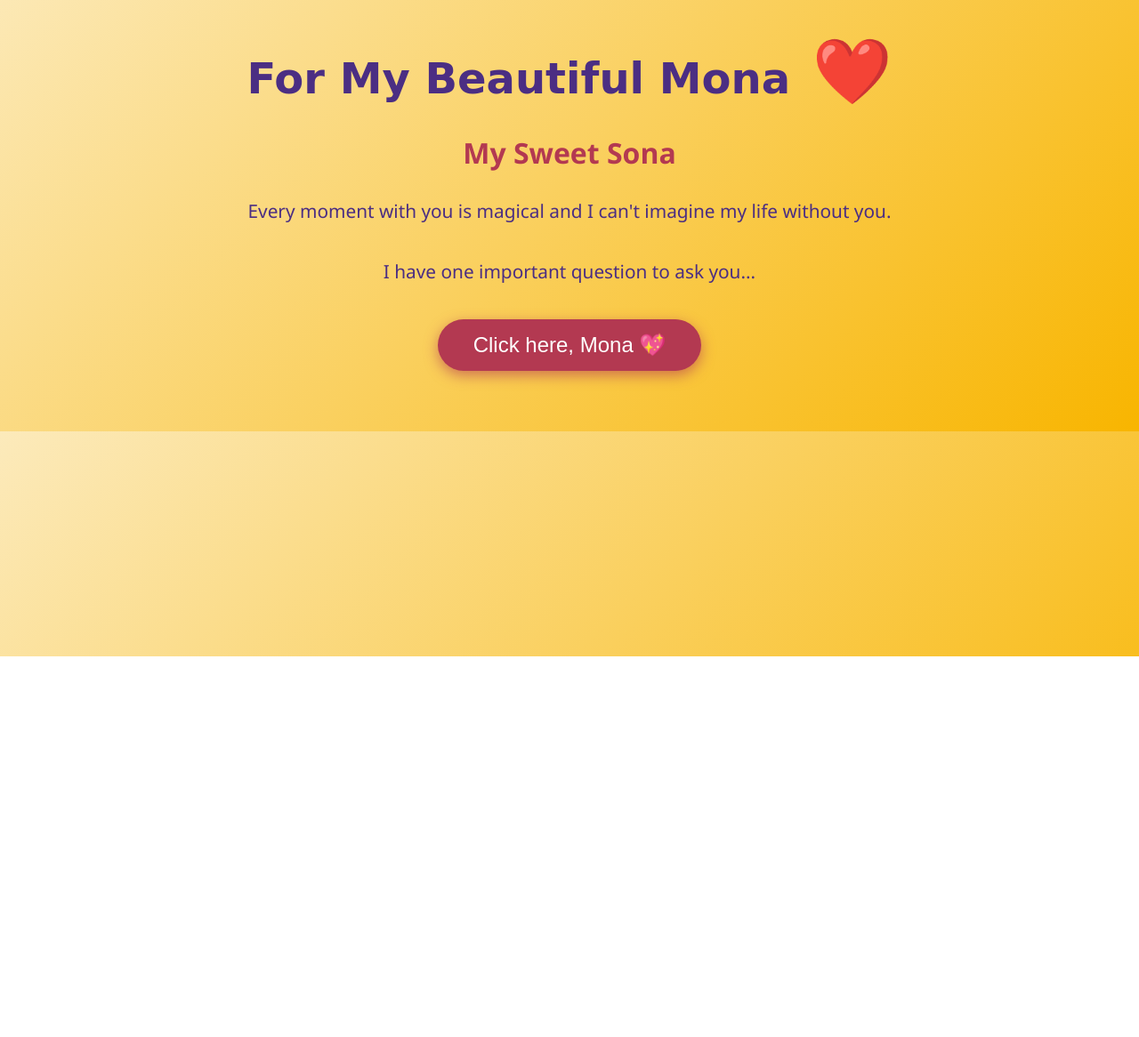
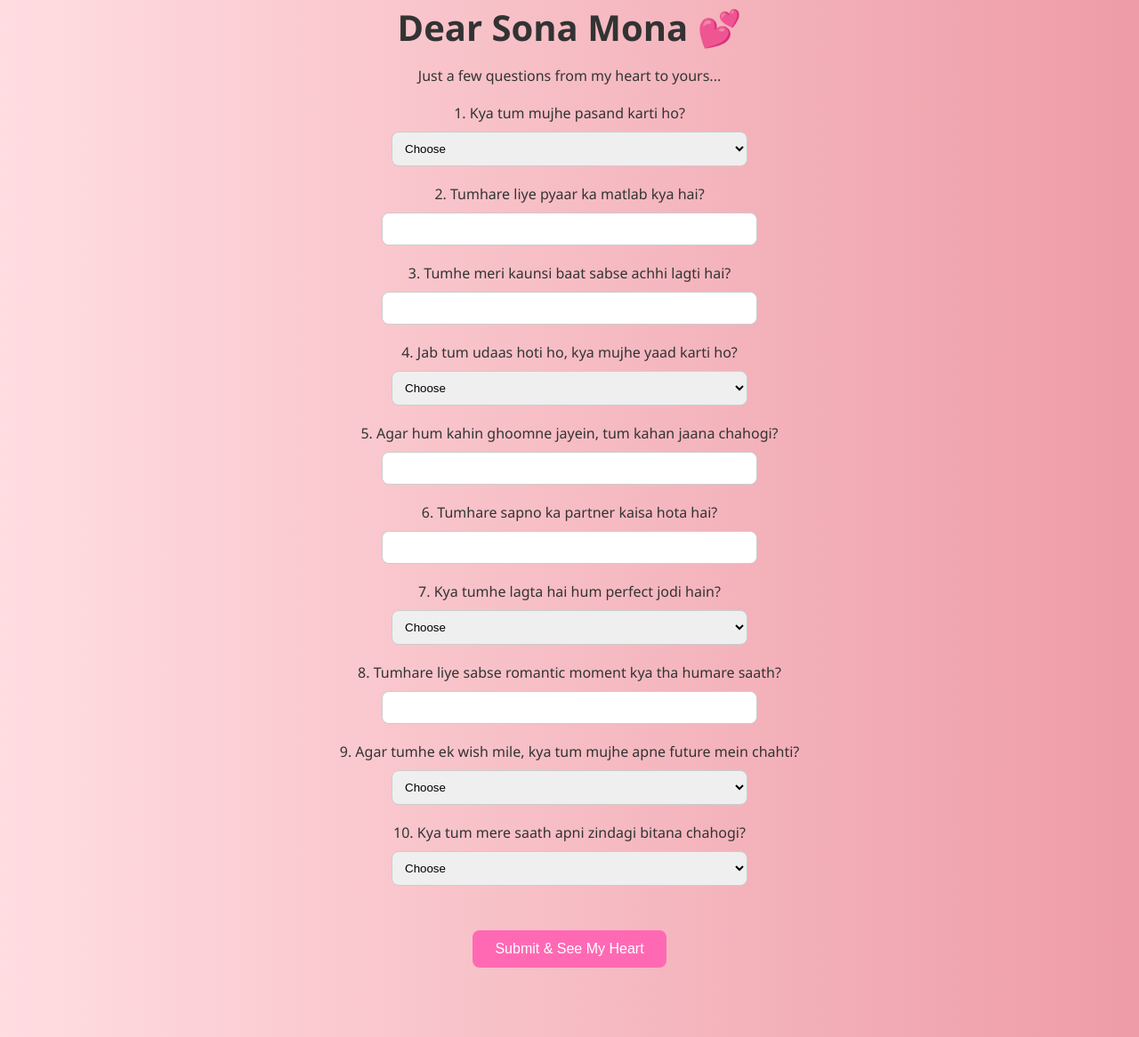
Before and after one commit to anuj9627/Anuj, a plain HTML site: page Index.html in a window 1280 px wide. Shown: the part 62-1228 px from the top of the page at 89% size. Before the commit the page ends 800 px from the top, so only its background shows below. Drawn offline with Linux system fonts and the light colour scheme.

Commit message:
Update Index.html

```diff
--- a/Index.html
+++ b/Index.html
@@ -1,81 +1,135 @@
 <!DOCTYPE html>
 <html lang="en">
 <head>
-    <meta charset="UTF-8" />
-    <meta name="viewport" content="width=device-width, initial-scale=1" />
-    <title>For My Beautiful Mona 💖</title>
+  <meta charset="UTF-8">
+  <title>For Sona Mona 💖</title>
   <style>
     body {
-            background: linear-gradient(135deg, #fceabb, #f8b500);
-            font-family: 'Segoe UI', Tahoma, Geneva, Verdana, sans-serif;
+      font-family: 'Segoe UI', sans-serif;
+      background: linear-gradient(to right, #ffdde1, #ee9ca7);
       text-align: center;
-            padding: 60px 20px;
-            color: #4b2e83;
+      padding: 30px;
+      color: #333;
     }
     h1 {
-            font-size: 3em;
+      font-size: 2.5em;
       margin-bottom: 10px;
-            font-family: 'Brush Script MT', cursive;
     }
-        h2 {
-            font-size: 2em;
-            margin-bottom: 30px;
-            color: #b33951;
+    .question {
+      margin: 20px 0;
     }
-        p {
-            font-size: 1.3em;
-            margin-bottom: 40px;
+    input[type="text"], select {
+      padding: 10px;
+      width: 80%;
+      max-width: 400px;
+      margin-top: 10px;
+      border-radius: 8px;
+      border: 1px solid #ccc;
     }
     button {
-            background-color: #b33951;
+      padding: 12px 25px;
+      font-size: 1em;
+      margin-top: 30px;
+      border: none;
+      border-radius: 8px;
+      background-color: #ff69b4;
       color: white;
+      cursor: pointer;
+    }
+    #result {
+      margin-top: 40px;
       font-size: 1.5em;
-            padding: 15px 40px;
-            border: none;
-            border-radius: 40px;
-            cursor: pointer;
-            box-shadow: 0 5px 15px rgba(179, 57, 81, 0.6);
-            transition: background-color 0.3s ease;
-        }
-        button:hover {
-            background-color: #8a2840;
-        }
-        #proposalMessage {
-            display: none;
-            margin-top: 50px;
-            font-size: 2.2em;
-            font-weight: bold;
-            color: #d90429;
-            animation: heartbeat 1.5s infinite;
-        }
-        @keyframes heartbeat {
-            0%, 100% {transform: scale(1);}
-            50% {transform: scale(1.1);}
-        }
-        .heart {
-            color: #d90429;
-            font-size: 1.5em;
-            animation: beat 1s infinite;
-            margin-left: 8px;
-        }
-        @keyframes beat {
-            0%, 100% {transform: scale(1);}
-            50% {transform: scale(1.3);}
+      color: #d6336c;
     }
   </style>
 </head>
 <body>
-    <h1>For My Beautiful Mona <span class="heart">❤️</span></h1>
-    <h2>My Sweet Sona</h2>
-    <p>Every moment with you is magical and I can't imagine my life without you.</p>
-    <p>I have one important question to ask you...</p>
-    <button onclick="showProposal()">Click here, Mona 💖</button>
-    <div id="proposalMessage">Will you be my girlfriend forever? <span class="heart">💘</span></div>
+  <h1>Dear Sona Mona 💕</h1>
+  <p>Just a few questions from my heart to yours...</p>
+
+  <form id="loveForm">
+    <div class="question">1. Kya tum mujhe pasand karti ho?<br>
+      <select required>
+        <option value="">Choose</option>
+        <option>Haan, bohot zyada</option>
+        <option>Thoda thoda</option>
+        <option>Nahi</option>
+      </select>
+    </div>
+
+    <div class="question">2. Tumhare liye pyaar ka matlab kya hai?<br>
+      <input type="text" required>
+    </div>
+
+    <div class="question">3. Tumhe meri kaunsi baat sabse achhi lagti hai?<br>
+      <input type="text" required>
+    </div>
+
+    <div class="question">4. Jab tum udaas hoti ho, kya mujhe yaad karti ho?<br>
+      <select required>
+        <option value="">Choose</option>
+        <option>Hamesha</option>
+        <option>Kabhi kabhi</option>
+        <option>Nahi</option>
+      </select>
+    </div>
+
+    <div class="question">5. Agar hum kahin ghoomne jayein, tum kahan jaana chahogi?<br>
+      <input type="text" required>
+    </div>
+
+    <div class="question">6. Tumhare sapno ka partner kaisa hota hai?<br>
+      <input type="text" required>
+    </div>
+
+    <div class="question">7. Kya tumhe lagta hai hum perfect jodi hain?<br>
+      <select required>
+        <option value="">Choose</option>
+        <option>Bilkul</option>
+        <option>Shaayad</option>
+        <option>Nahi</option>
+      </select>
+    </div>
+
+    <div class="question">8. Tumhare liye sabse romantic moment kya tha humare saath?<br>
+      <input type="text" required>
+    </div>
+
+    <div class="question">9. Agar tumhe ek wish mile, kya tum mujhe apne future mein chahti?<br>
+      <select required>
+        <option value="">Choose</option>
+        <option>Haan, hamesha</option>
+        <option>Shaayad</option>
+        <option>Nahi</option>
+      </select>
+    </div>
+
+    <div class="question">10. Kya tum mere saath apni zindagi bitana chahogi?<br>
+      <select required>
+        <option value="">Choose</option>
+        <option>Haan, main ready hoon</option>
+        <option>Thoda waqt chahiye</option>
+        <option>Nahi</option>
+      </select>
+    </div>
+
+    <button type="submit">Submit & See My Heart</button>
+  </form>
+
+  <div id="result"></div>
 
   <script>
-        function showProposal() {
-            document.getElementById('proposalMessage').style.display = 'block';
-        }
+    document.getElementById('loveForm').addEventListener('submit', function(e) {
+      e.preventDefault();
+      document.getElementById('result').innerHTML = `
+        💍 Sona Mona, tumhare har jawab ne mere dil ko khushi se bhar diya.
+        Ab main tumse ek sawal poochna chahta hoon...
+        <strong>Will you marry me?</strong> 💖
+        <br><br>
+        <button onclick="alert('Yay! I love you too 💘')">Yes, I will!</button>
+        <button onclick="alert('Main intezaar karunga, hamesha 💌')">Let me think...</button>
+      `;
+    });
   </script>
 </body>
 </html>
```
Lines whose indentation alone changed are shown as unchanged.
